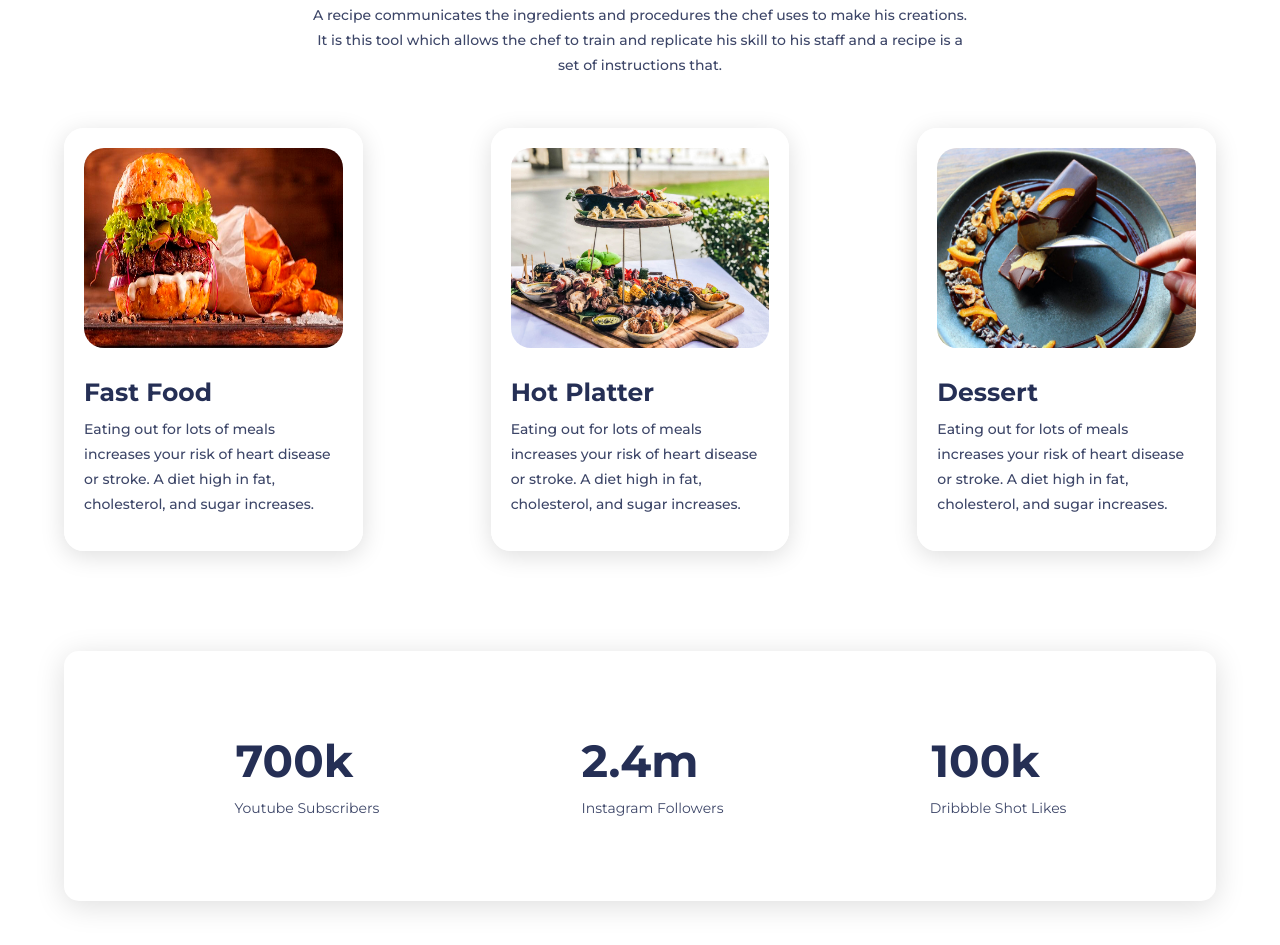
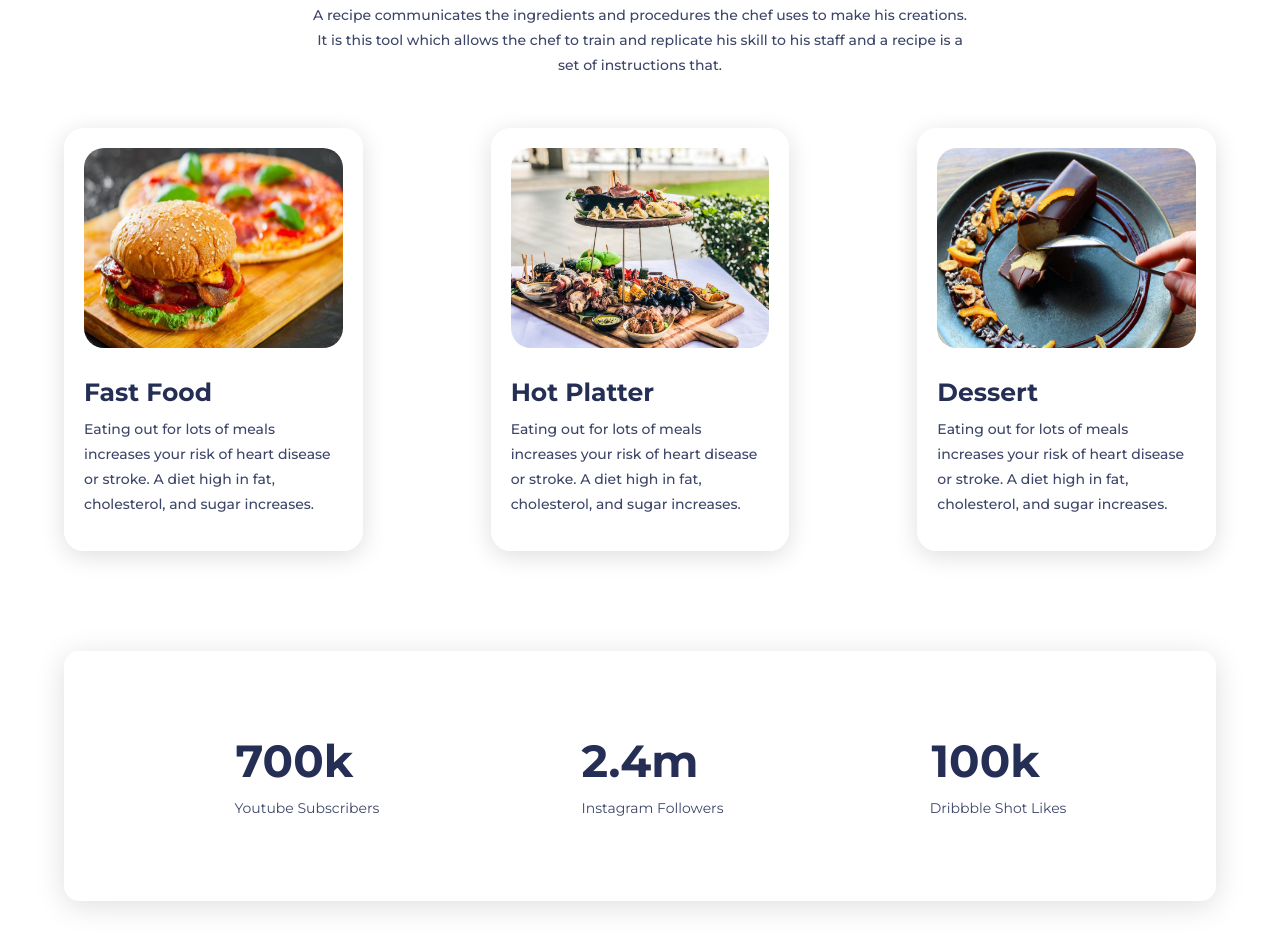
Before and after one commit to khan-shimul/delicios-food, a plain HTML site: page index.html in a window 1280 px wide. Shown: the part 1285-2230 px from the top of the page. Drawn offline with Linux system fonts and the light colour scheme.

Commit message:
image update

```diff
--- a/index.html
+++ b/index.html
@@ -82,7 +82,7 @@
         <div class="recipies-flexible">
 
             <div class="recipe-item">
-                <img src="images/food/fast-food.jpg" alt="">
+                <img src="images/food/pizza.jpg" alt="">
                 <h3>Fast Food</h3>
                 <p>Eating out for lots of meals increases your risk of heart disease or stroke. A
                     diet high in fat,
```
Also changed, not shown: images/food/pizza.jpg (added).
